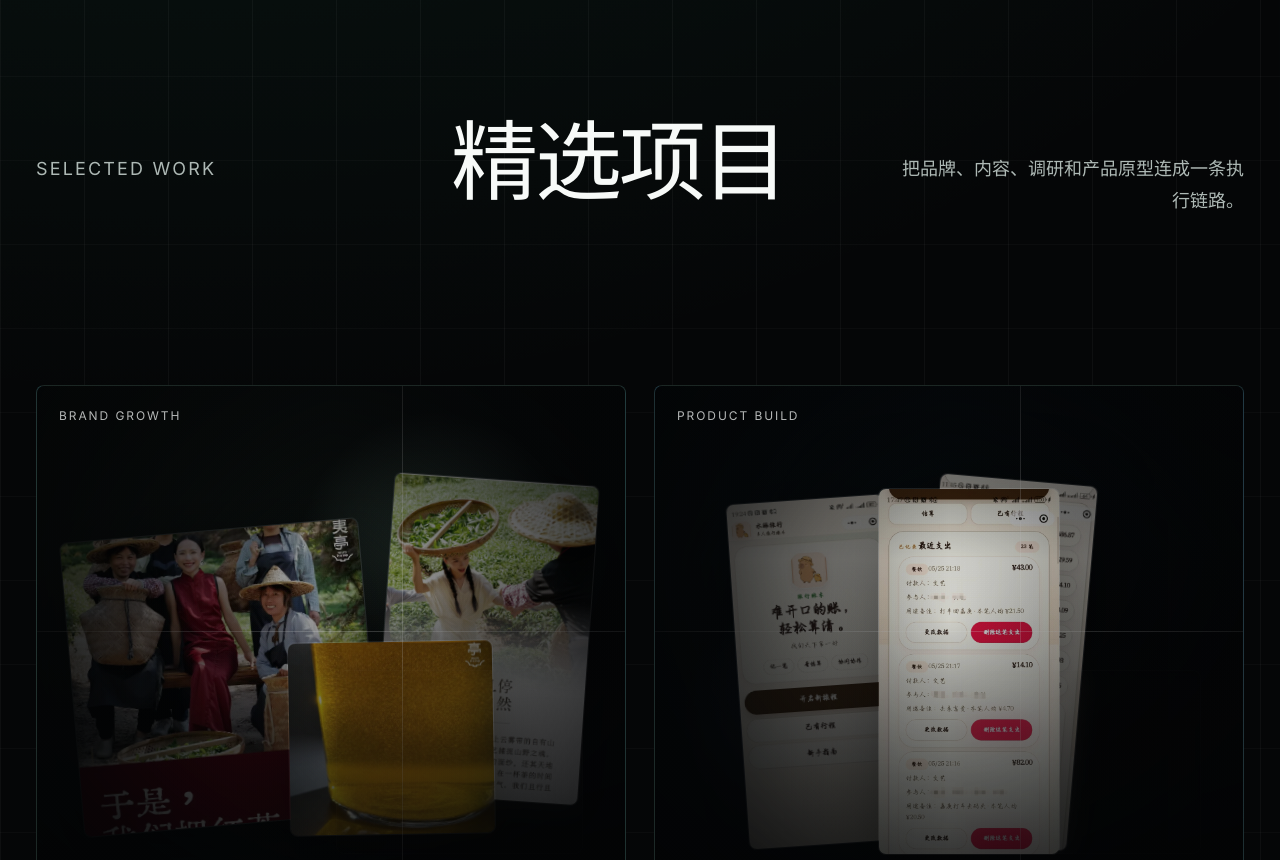
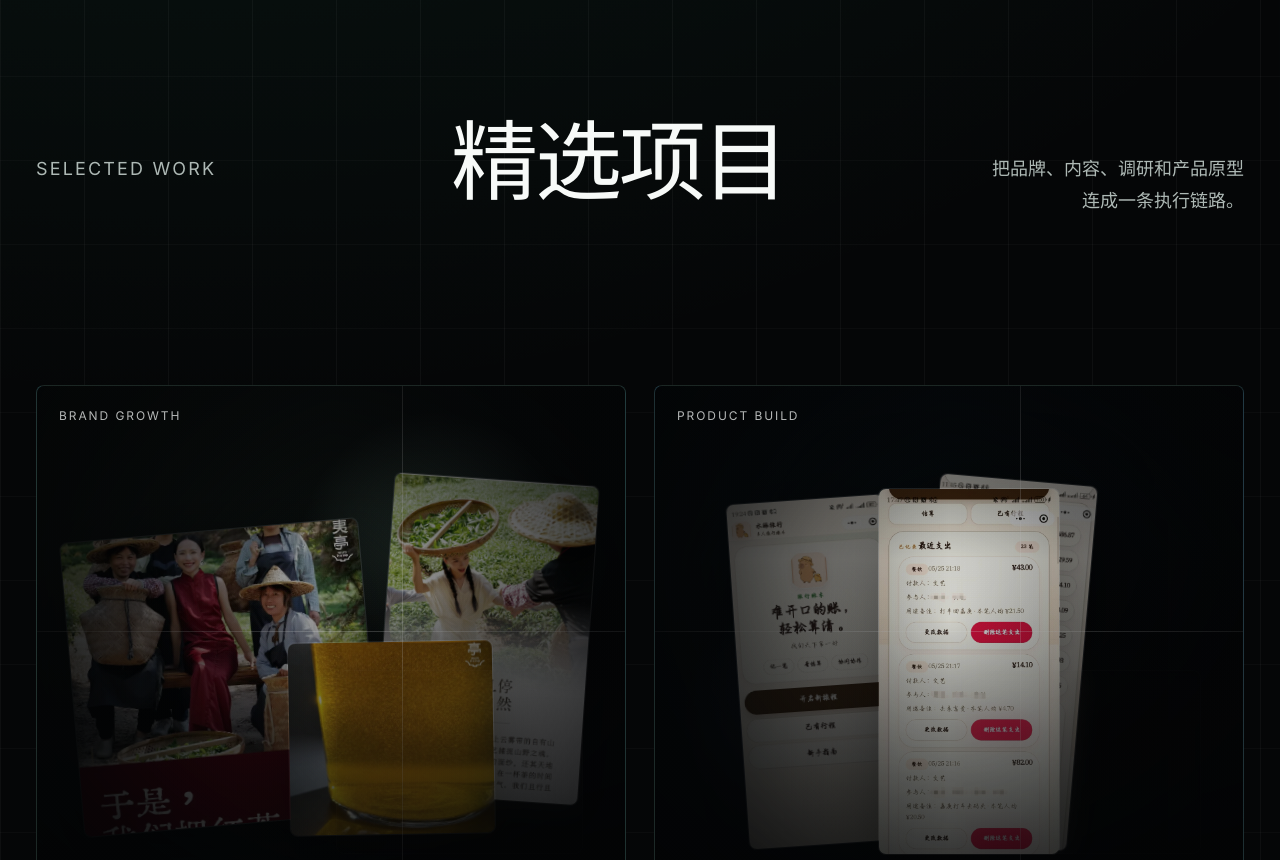
Before and after one commit to Willyield/wenyi-Portfolio-websi, a React (Vite) app: page / in a window 1280 px wide. Shown: the part 1940-2800 px from the top of the page. Built offline with nearby package versions, Linux system fonts and the light colour scheme.

Commit message:
Adjust projects intro line break

```diff
--- a/src/App.tsx
+++ b/src/App.tsx
@@ -557,7 +557,7 @@ function App() {
           <div className="section-heading">
             <p className="section-eyebrow">Selected Work</p>
             <SplitTextLite text="精选项目" as="h2" />
-            <SplitTextLite text="把品牌、内容、调研和产品原型连成一条执行链路。" as="p" by="words" />
+            <SplitTextLite text={'把品牌、内容、调研和产品原型\n连成一条执行链路。'} as="p" by="words" />
           </div>
 
           <div className="project-grid">
--- a/src/styles.css
+++ b/src/styles.css
@@ -353,6 +353,7 @@ textarea {
 
 p.split-text {
   display: block;
+  white-space: pre-line;
 }
 
 .split-unit {
```
